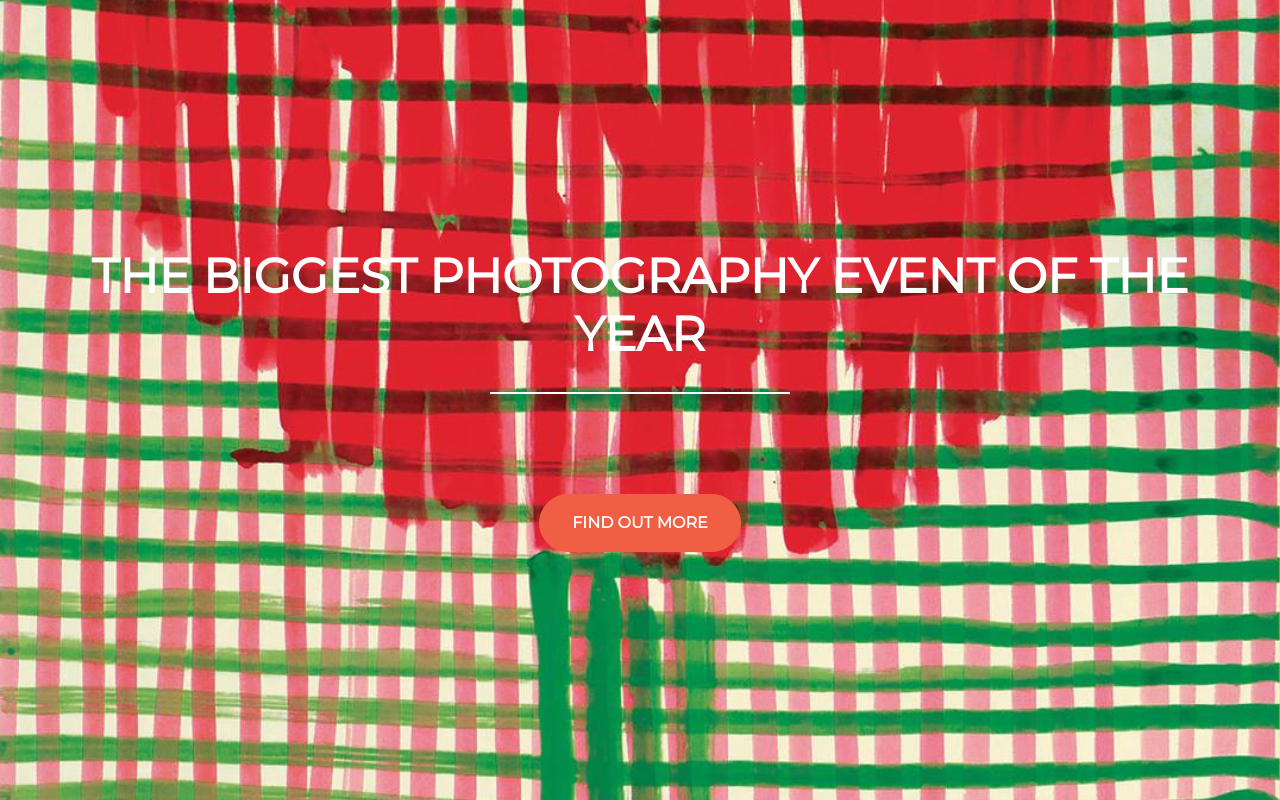
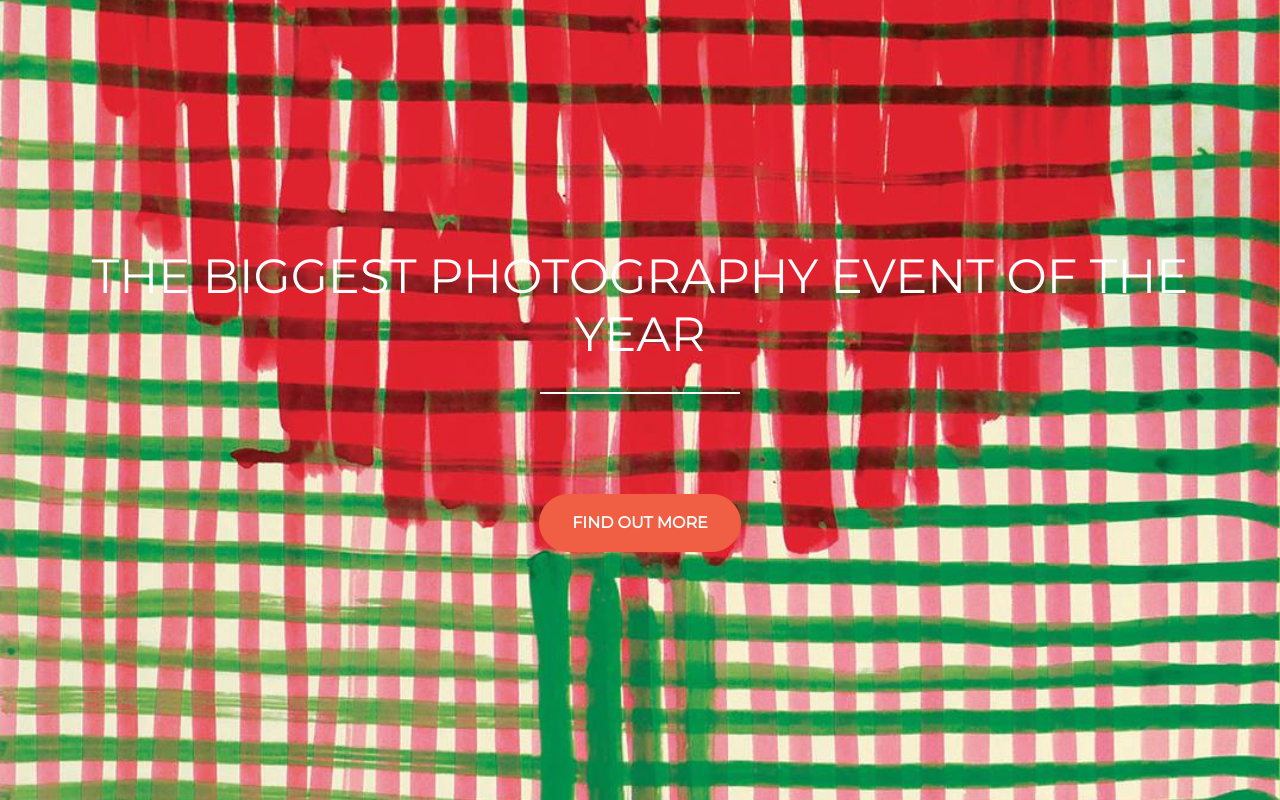
Before and after one commit to mainanchung/photography-event, a plain HTML site: page index.html in a window 1280 px wide. Drawn offline with nearby package versions, Linux system fonts and the light colour scheme.

Commit message:
Add files via upload

```diff
--- a/index.html
+++ b/index.html
@@ -2,7 +2,6 @@
 <html>
   <head>
     <title>Startup</title>
-
 
      <!-- Required meta tags -->
     <meta charset="utf-8">
@@ -15,13 +14,12 @@
     <!-- Bootstrap CSS from a CDN. This way you don't have to include the bootstrap file yourself -->
    <link href="https://cdn.jsdelivr.net/npm/bootstrap@5.2.0-beta1/dist/css/bootstrap.min.css" rel="stylesheet" integrity="sha384-0evHe/X+R7YkIZDRvuzKMRqM+OrBnVFBL6DOitfPri4tjfHxaWutUpFmBp4vmVor" crossorigin="anonymous">
 
-    <!--Animate.css -->
-    <link rel="stylesheet"
+    <link
+    rel="stylesheet"
     href="https://cdnjs.cloudflare.com/ajax/libs/animate.css/4.1.1/animate.min.css"/>
 
     <!-- Your own stylesheet -->
     <link rel="stylesheet" type="text/css" href="style.css">
-
 
   </head>
 
@@ -30,7 +28,8 @@
 <div class="container d-flex align-items-center h-100">
   <div class="row ">
     <header class="text-center">
-      <h1 class=text-uppercase class="animate__bounceInLeft"><strong>The biggest photography event of the year</strong></h1>
+      <h1 class="animate__animated animate__slideInLeft"><strong">The biggest photography event of the year</strong></h1>
+
     </header>
 
     <section class="text-center">
--- a/style.css
+++ b/style.css
@@ -13,6 +13,7 @@ html {
 h1{
   font-size: 3rem;
   color: white;
+  text-transform: uppercase;
 
 }
 
@@ -20,7 +21,7 @@ hr {
     margin: 20px auto;
     color: #F05F44;
     border: 1px solid white;
-    max-width: 300px;
+    max-width: 200px;
     opacity: 1;
 
 }
```
